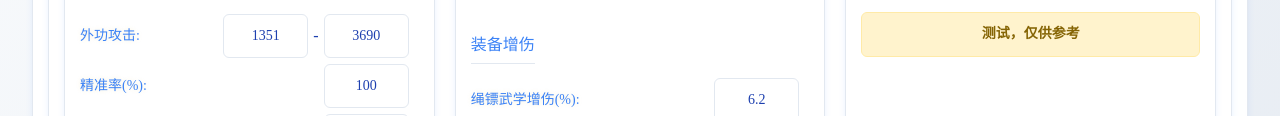
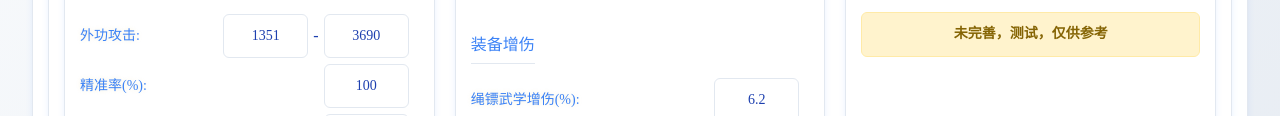
Before and after one commit to ZzZL24/NIYSG, a plain HTML site: page index.html in a window 1280 px wide. Shown: the part 230-346 px from the top of the page. Drawn offline with nearby package versions, Linux system fonts and the light colour scheme.

Commit message:
Add files via upload

```diff
--- a/index.html
+++ b/index.html
@@ -717,7 +717,7 @@
                 <div class="panel-section" style="width: 33.33%;">
                     <h3>说明</h3>
                     <div style="padding: 10px; background: #fff3cd; border: 1px solid #ffeaa7; border-radius: 6px; color: #856404; font-size: 14px; text-align: center;">
-                        <strong>测试，仅供参考</strong>
+                        <strong>未完善，测试，仅供参考</strong>
                     </div>
                 </div>
             </div>
```
